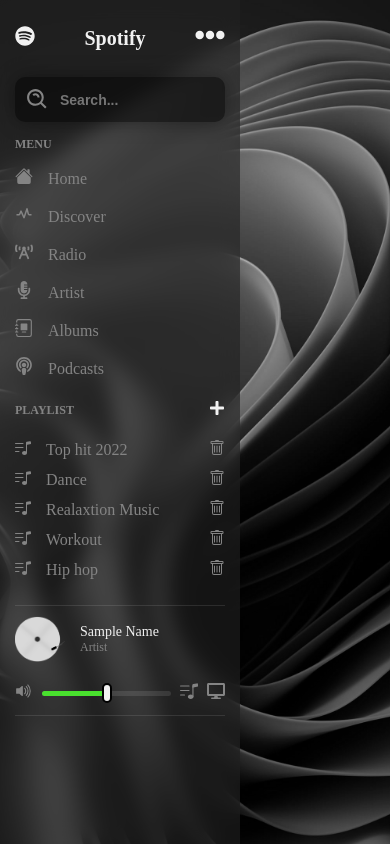
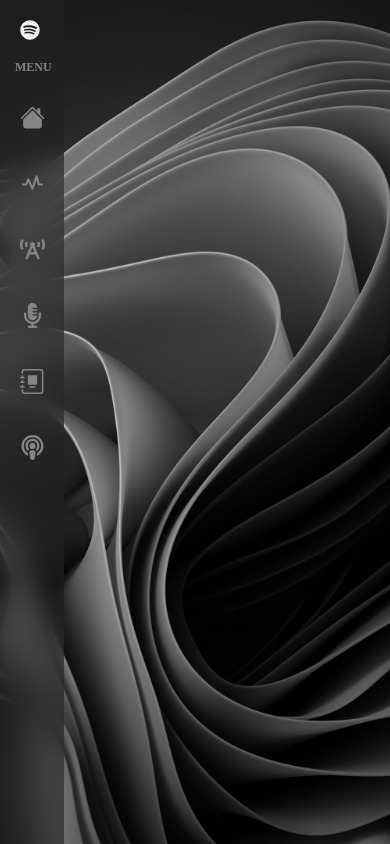
Before and after one commit to b1990bm/Spotify, a React (Create React App) app: page / in a window 390 px wide. Built offline with nearby package versions, Linux system fonts and the light colour scheme.

Commit message:
Responsive LeftBar

```diff
--- a/src/Components/LeftMenu.js
+++ b/src/Components/LeftMenu.js
@@ -11,9 +11,9 @@
         <div>
             <div className="leftmenu">
                 <div className="logoContainer">
-                    <i><FaSpotify /></i>
+                    <i className='logosportify'><FaSpotify /></i>
                     <h2>Spotify</h2>
-                    <i><FaEllipsisH /></i>
+                    <i className="iconellpish"><FaEllipsisH /></i>
                 </div>
                 <div className="searchBax">
                    <input type="text" placeholder='Search...' />
--- a/src/Components/MenuPlayList.js
+++ b/src/Components/MenuPlayList.js
@@ -14,7 +14,7 @@
             <div className='playListScroll'>
                 {
                     PlayList && PlayList.map((list)=>(
-                        <div className='playList'>
+                        <div className='playList' key={list.id}>
                         <i className='list'>
                             <BsMusicNoteList />
                         </i>
--- a/src/Styles/LeftMenu.css
+++ b/src/Styles/LeftMenu.css
@@ -6,7 +6,7 @@
     backdrop-filter: blur(10px);
     overflow: hidden;
     padding: 20px 15px;
-    transition: all 0.3 ease;
+    transition: all 0.3 cubic-bezier(.17,.67,1,.19);
 
 }
 .leftmenu .logoContainer{
@@ -17,8 +17,12 @@
 }
 .leftmenu .logoContainer i{
     font-size: 30px;
+    margin-left: 20px;
 }
+.leftmenu .logoContainer h2{
+    transform: translateX(-25px);
 
+}
 .leftmenu .logoContainer i:nth-last-of-type(2){
     font-size: 20px !important;
 }
@@ -269,3 +273,45 @@
     z-index: 2;
     transition: width 250ms linear;
 }
+@media screen and (max-width: 550px){
+    .leftmenu{
+        width: 64px;
+        height: 300px;
+    }
+    .leftmenu .searchBax {
+        display: none;
+      }
+      .leftmenu .logoContainer h2{
+          display: none;
+      }
+      .leftmenu .logoContainer .logosportify{
+        transform: translateX(-15px);
+
+    }
+    .leftmenu .logoContainer .iconellpish{
+        display: none;
+    }
+
+      .leftmenu .trackList {
+        display: none;
+      }
+
+      .leftMenu .playListContainer {
+        display: none;
+      }
+
+      .leftmenu .menuContainer ul li a span {
+        display: none;
+      }
+      .leftmenu .menuContainer ul li a i {
+        font-size: 25px;
+      }
+
+      .leftmenu .menuContainer ul li {
+        margin: 25px 5px;
+      }
+      .playListContainer {
+          display: none;
+      }
+
+}
```
